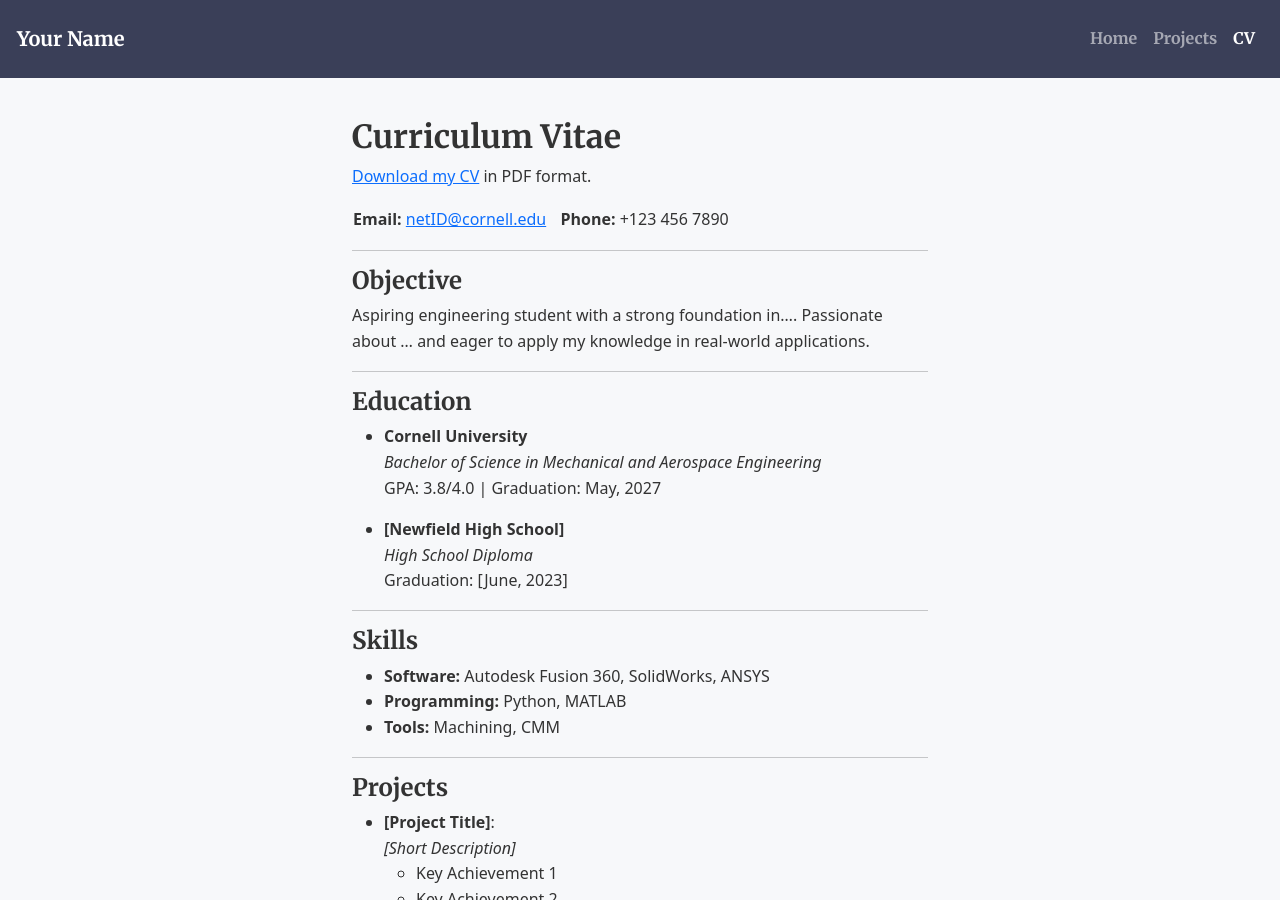
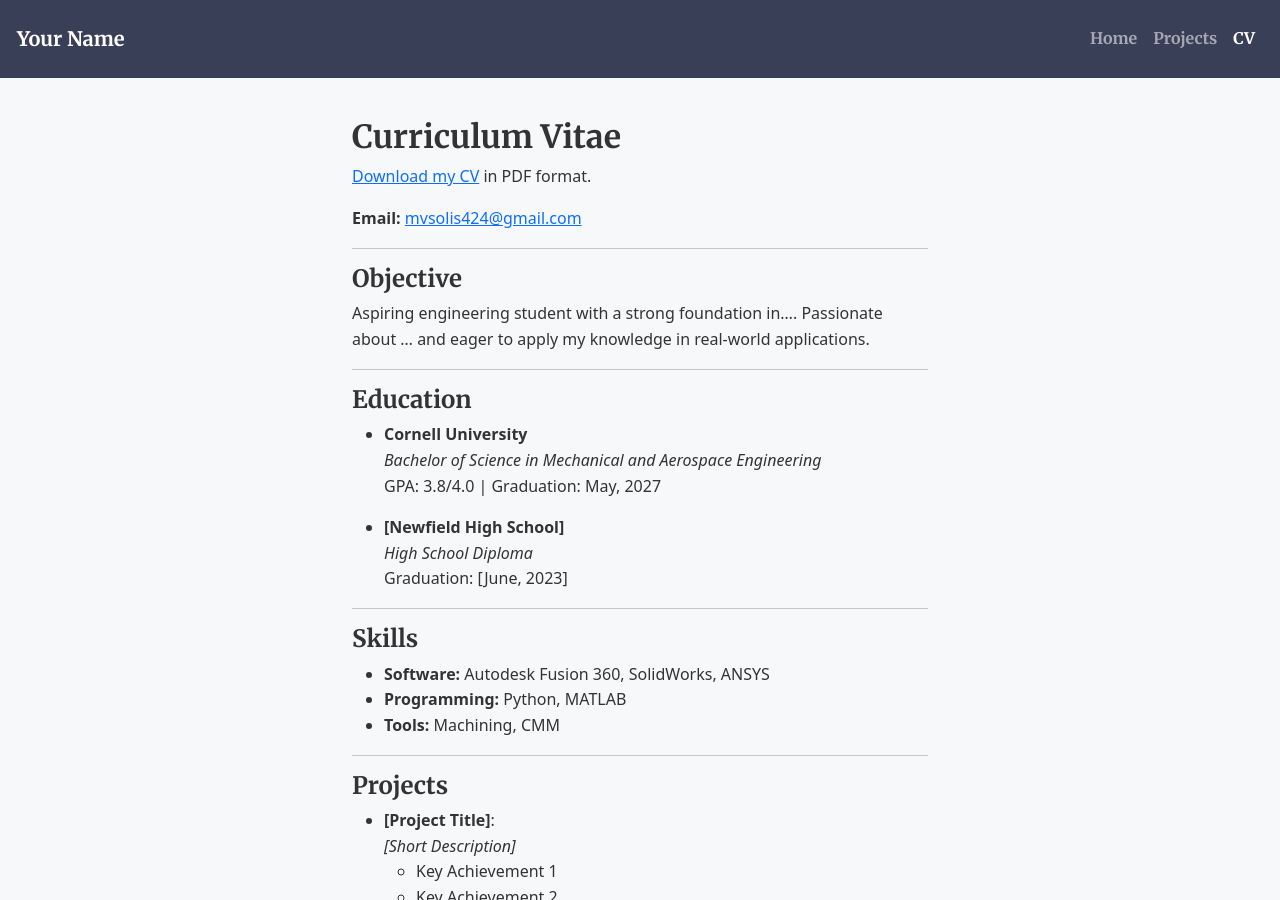
Before and after one commit to msolis424/msolis-website, a Jekyll site: the page built from _pages/cv.md, in a window 1280 px wide and 900 px high. Built offline with Jekyll 4.4.1, drawn with Linux system fonts in a browser that asks for light colours.

```diff
--- a/_pages/cv.md
+++ b/_pages/cv.md
@@ -8,7 +8,7 @@ permalink: /cv/
 [Download my CV]({{ "/assets/CV.pdf" | relative_url }}) in PDF format.
 
 
-**Email:** [netID@cornell.edu](mailto:netID@cornell.edu) | | | **Phone:** +123 456 7890
+**Email:** [mvsolis424@gmail.com](mailto:mvsolis424@gmail.com)
 
 ---
 
```
Also changed, not shown: index.md (+1 -1 lines).
